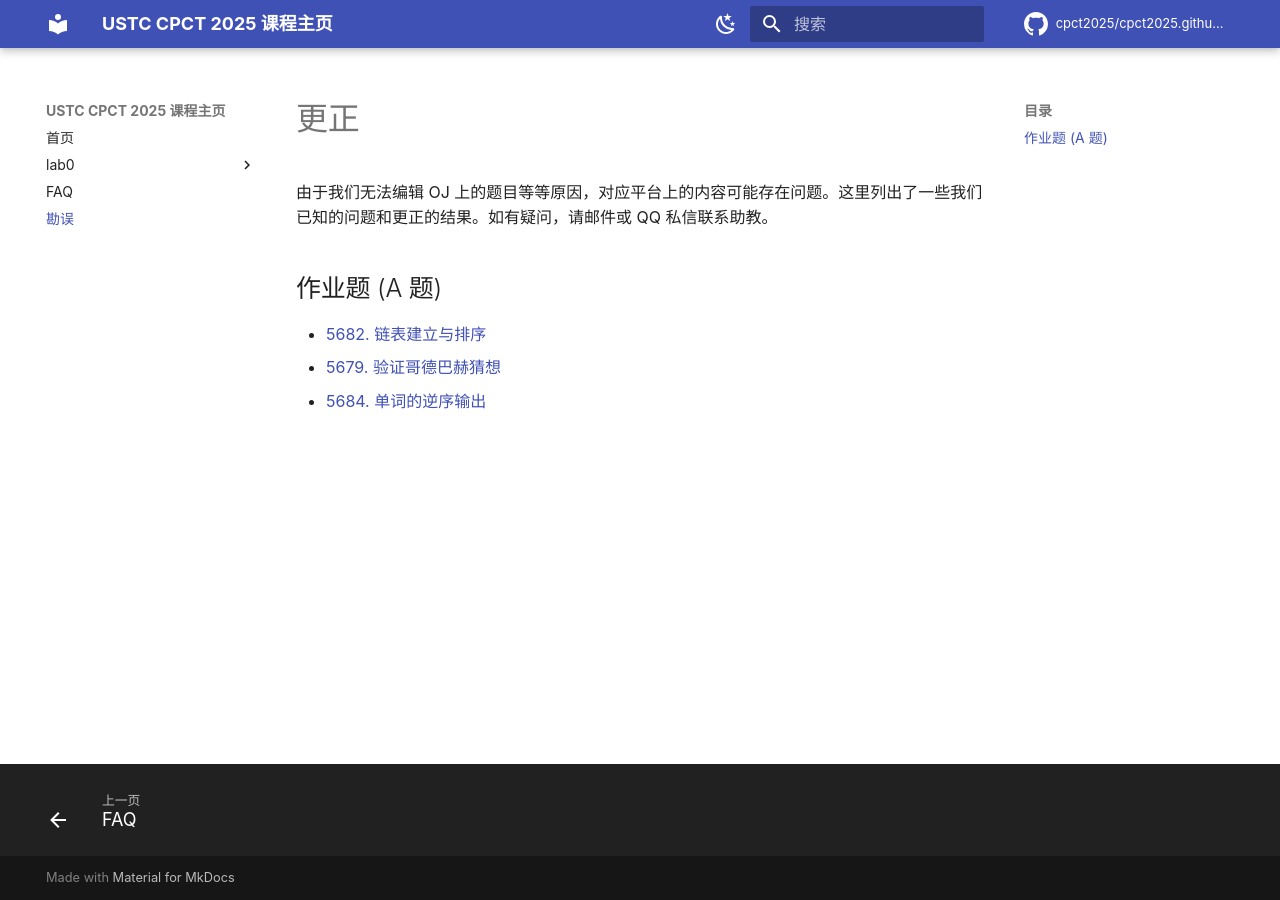
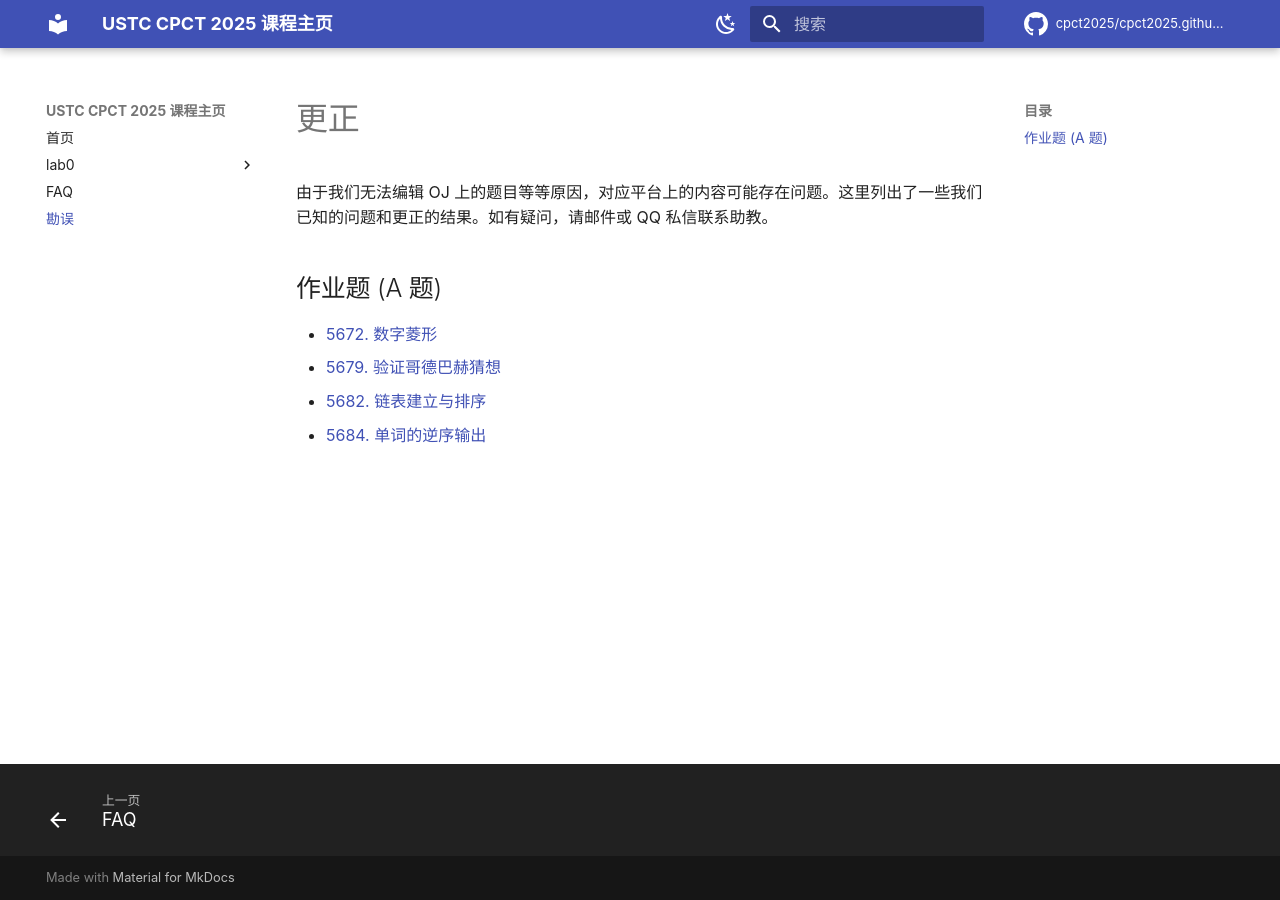
Before and after one commit to cpct2025/cpct2025.github.io, an MkDocs documentation site: the page built from docs/errata/errata.md, in a window 1280 px wide. Built offline with MkDocs 1.6.1 and Material for MkDocs 9.7.7, drawn with Linux system fonts in a browser that asks for light colours; comment, search, counter and statistics services are not loaded.

Commit message:
Update errata.md with corrected assignment links

```diff
--- a/docs/errata/errata.md
+++ b/docs/errata/errata.md
@@ -4,6 +4,7 @@
 
 ## 作业题 (A 题)
 
+- [5672. 数字菱形](5672.md)
+- [5679. 验证哥德巴赫猜想](5679.md)
 - [5682. 链表建立与排序](5682.md)
-- [5679. 验证哥德巴赫猜想](5679.md)
 - [5684. 单词的逆序输出](5684.md)
```
